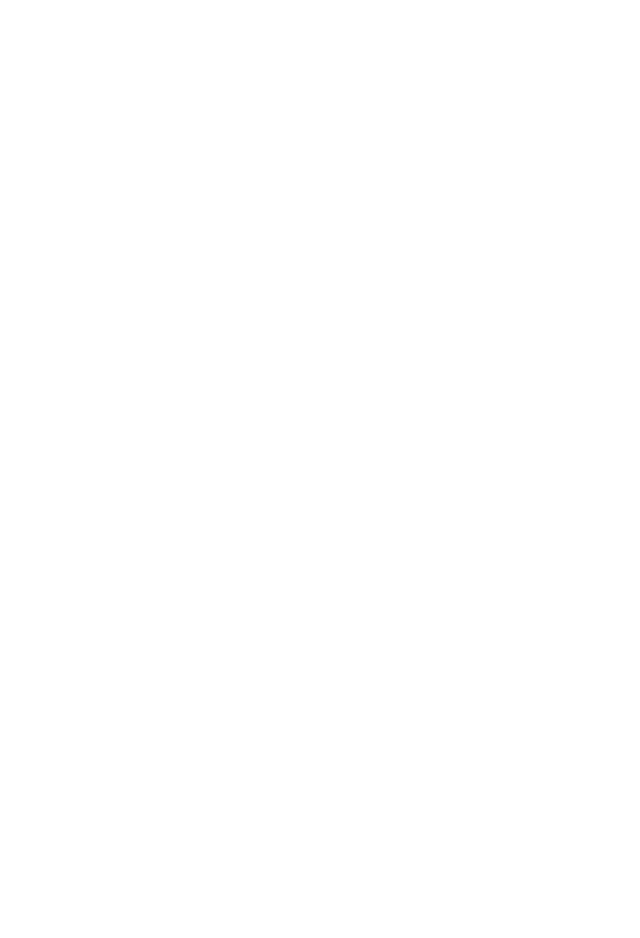
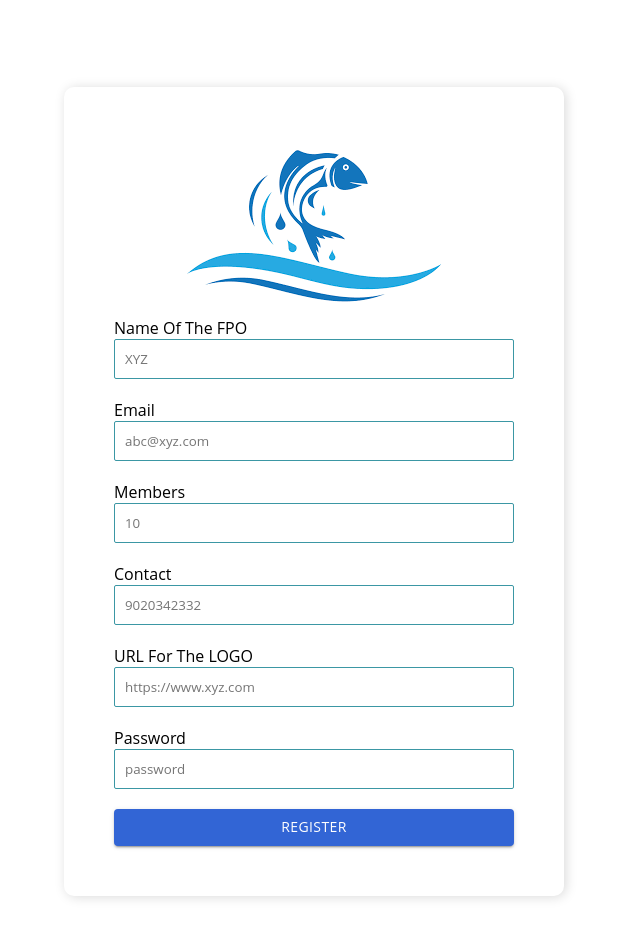
Before and after one commit to IndiaCFG2/team-26, a React (Create React App) app in the folder webapp/: page /register/fpo in a window 1280 px wide. Shown: the part 140-1078 px from the top of the page, without its empty margins (326-966 px from the left). Before the commit the page ends 800 px from the top, so only its background shows below. Built offline with nearby package versions, Linux system fonts and the light colour scheme.

Commit message:
added registration

```diff
--- a/webapp/src/App.js
+++ b/webapp/src/App.js
@@ -10,6 +10,8 @@ import Footer from "./components/Footer"
 import Marketplace from "./pages/Marketplace"
 import Login from "./pages/Login"
 import FPODetail from "./pages/FPODetail"
+import RegisterFPO from "./pages/RegisterFPO";
+import RegisterWholesaler from "./pages/RegisterWholesaler"
 
 function App() {
   return (
@@ -24,6 +26,8 @@ function App() {
             {/* <Route exact path="/" component={Marketplace} /> */}
             <Route exact path="/login" component={Login} />
             <Route exact path="/details/:id" component={FPODetail} />
+            <Route exact path="/register/fpo" component={RegisterFPO} />
+            <Route exact path="/register/wholesaler" component={RegisterWholesaler} />
           </Switch>
         </div>
         {/* <Footer/> */}
--- a/webapp/src/pages/Login.js
+++ b/webapp/src/pages/Login.js
@@ -3,7 +3,7 @@ import { Button } from "@material-ui/core";
 import Logo from "../assets/logo.png";
 // import {UserLogin} from "../utils/api";
 import { useHistory,withRouter } from "react-router-dom";
-
+import {Link} from 'react-router-dom'
 
 function Login() {
   const history=useHistory();
@@ -40,6 +40,7 @@ function Login() {
                 <label>Password</label>
                 <input type="password" id="password" onChange={handleChange} style={{width:"100%"}} placeholder="password"/>
                 <Button variant="contained" color="primary" style={{backgroundColor:'#3265D5',width:'100%'}}>{loading ? "Signing in..":"Login"}</Button>
+                <p style={{marginTop:"20px"}}>{"Not registered ?  "}<Link to="/register/fpo">Sign up</Link></p>
         </div>
     </div>
   );
--- /dev/null
+++ b/webapp/src/pages/RegisterFPO.js
@@ -0,0 +1,102 @@
+import React from 'react';
+import { firebase }from '../scripts/firebase';
+import {Link} from 'react-router-dom'
+import { Button } from "@material-ui/core";
+import Logo from "../assets/logo.png";
+
+class User extends React.Component{
+    constructor(){
+        super();
+        this.state={
+            name:"",
+            members:"",
+            contact:"",
+            email:"",
+            img:"",
+            password:""
+        };
+    }
+
+    updateInput = (e) => {
+        this.setState({
+            [e.target.name]:e.target.value
+        });
+    }
+
+    addUser = (e) => {
+        e.preventDefault();
+        const db=firebase.firestore();
+
+
+        var email=this.state.email;
+        var password=this.state.password;
+
+        firebase.auth().createUserWithEmailAndPassword(email,password).catch(function(error){
+            alert(error.message);
+        });
+
+
+        const userRef= db.collection("fpo").add({
+           name:this.state.name,
+           products:[{
+                img:"",
+                name:"",
+                price:100,
+                quantity:"100",
+           }],
+           rating:5,
+           Email:this.state.email,
+           img:this.state.img,
+           members:this.state.members,
+           phone:this.state.contact,
+           latitude:"",
+           longitude:""
+
+        });
+        this.state={
+            name:"",
+            members:"",
+            contact:"",
+            email:"",
+            img:"",
+            password:""
+        };
+    }
+    render(){
+        return (
+            <div>
+                <div style={{textAlign:"center", paddingTop:"50px"}}>
+                    <Link style={{margin:"30px", fontSize:"1.2em"}} to="/register/fpo">Register as FPO</Link>
+                    <Link style={{margin:"30px", fontSize:"1.2em"}} to="/register/wholesaler">Register as wholesaler</Link>
+                </div>
+                <div style={{width:"500px", boxShadow: "2px 1px 12px rgba(0, 0, 0, 0.15)", padding:"50px", margin:"150px auto", borderRadius:"10px"}}>
+                        <center>
+                            <img src={Logo} alt="Jan Dhan Logo"/>
+                        </center>
+
+                        <label>Name Of The FPO</label>
+                        <input type="text"  id="name" name ="name" onChange={this.updateInput} value={this.state.name}  style={{width:"100%"}} placeholder="XYZ"/>
+
+                        <label>Email</label>
+                        <input type="email"  id="email" name ="email" onChange={this.updateInput} value={this.state.email}  style={{width:"100%"}} placeholder="abc@xyz.com"/>
+
+                        <label>Members</label>
+                        <input type="text"  id="members" name ="members" onChange={this.updateInput} value={this.state.members}  style={{width:"100%"}} placeholder="10"/>
+
+                        <label>Contact</label>
+                        <input type="text"  id="contact" name ="contact" onChange={this.updateInput} value={this.state.contact}  style={{width:"100%"}} placeholder="9020342332"/>
+
+                        <label>URL For The LOGO</label>
+                        <input type="text"  id="img" name ="img" onChange={this.updateInput} value={this.state.img}  style={{width:"100%"}} placeholder="https://www.xyz.com"/>
+
+                        <label>Password</label>
+                        <input type="password" id="password"  name="password" style={{width:"100%"}} onChange={this.updateInput} value={this.state.password} placeholder="password" />
+
+                        <Button onClick={this.addUser} variant="contained" color="primary" style={{backgroundColor:'#3265D5',width:'100%'}}>Register</Button>
+                </div>
+            </div>
+          );
+    }
+}
+
+export default User;
--- /dev/null
+++ b/webapp/src/pages/RegisterWholesaler.js
@@ -0,0 +1,89 @@
+import React from 'react';
+import { firebase }from '../scripts/firebase';
+import {Link} from 'react-router-dom'
+import { Button } from "@material-ui/core";
+import Logo from "../assets/logo.png";
+
+class User extends React.Component{
+    constructor(){
+        super();
+        this.state={
+            name:"",
+            contact:0,
+            email:"",
+            password:"",
+            registration:""
+        };
+    }
+
+    updateInput = (e) => {
+        this.setState({
+            [e.target.name]:e.target.value
+        });
+    }
+
+    addUser = (e) => {
+        e.preventDefault();
+        const db=firebase.firestore();
+
+
+        var email=this.state.email;
+        var password=this.state.password;
+
+        firebase.auth().createUserWithEmailAndPassword(email,password).catch(function(error){
+            if(error) alert(error.message);
+        });
+
+
+        const userRef= db.collection("wholesaler").add({
+           name:this.state.name,
+           email:this.state.email,
+           contact:this.state.contact,
+            registration:this.state.registration
+
+        });
+        this.state={
+            name:"",
+            contact:0,
+            email:"",
+            password:"",
+            registration:""
+        };
+    }
+    render(){
+        return (
+            <div>
+                <div style={{textAlign:"center", paddingTop:"50px"}}>
+                    <Link style={{margin:"30px", fontSize:"1.2em"}} to="/register/fpo">Register as FPO</Link>
+                    <Link style={{margin:"30px", fontSize:"1.2em"}} to="/register/wholesaler">Register as wholesaler</Link>
+                </div>
+                <div style={{width:"500px", boxShadow: "2px 1px 12px rgba(0, 0, 0, 0.15)", padding:"50px", margin:"150px auto", borderRadius:"10px"}}>
+                        <center>
+                            <img src={Logo} alt="Jan Dhan Logo"/>
+                        </center>
+
+                        <label>Name</label>
+                        <input type="text"  id="name" name ="name" onChange={this.updateInput} value={this.state.name}  style={{width:"100%"}} placeholder="XYZ"/>
+
+
+                        <label>Contact</label>
+                        <input type="text"  id="contact" name ="contact" onChange={this.updateInput} value={this.state.contact}  style={{width:"100%"}} placeholder="9020342332"/>
+
+                        <label>Email</label>
+                        <input type="email"  id="email" name ="email" onChange={this.updateInput} value={this.state.email}  style={{width:"100%"}} placeholder="abc@xyz.com"/>
+
+                        <label>Registration No</label>
+                        <input type="text"  id="registration" name ="registration" onChange={this.updateInput} value={this.state.registration}  style={{width:"100%"}} placeholder="1234"/>
+
+
+                        <label>Password</label>
+                        <input type="password" id="password"  name="password" style={{width:"100%"}} onChange={this.updateInput} value={this.state.password} placeholder="password" />
+
+                        <Button onClick={this.addUser} variant="contained" color="primary" style={{backgroundColor:'#3265D5',width:'100%'}}>Register</Button>
+                </div>
+            </div>
+          );
+    }
+}
+
+export default User;
```
